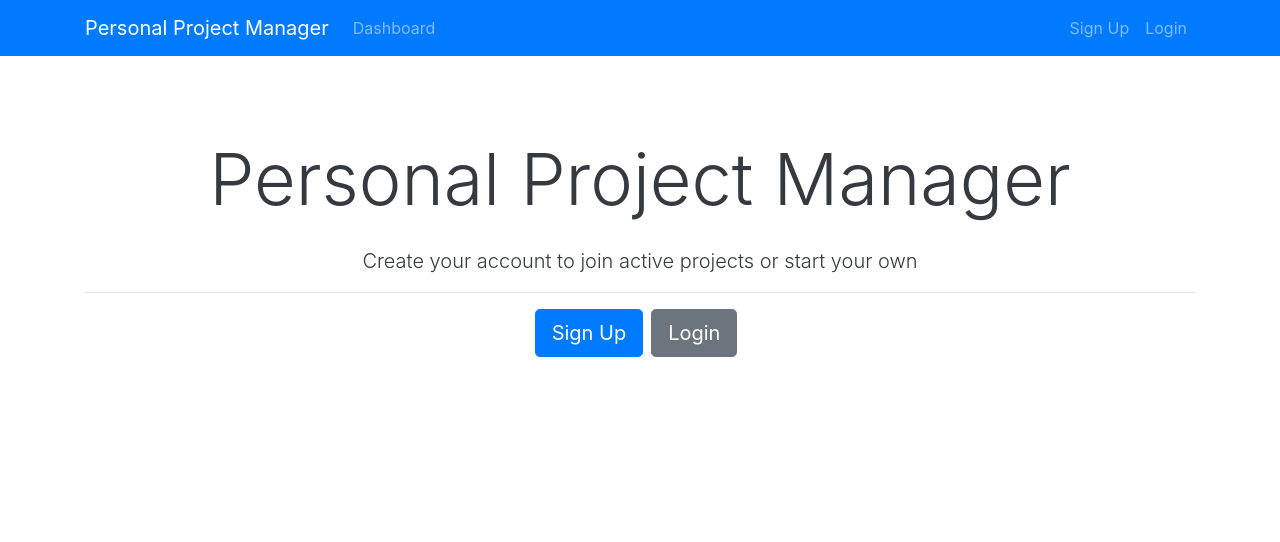
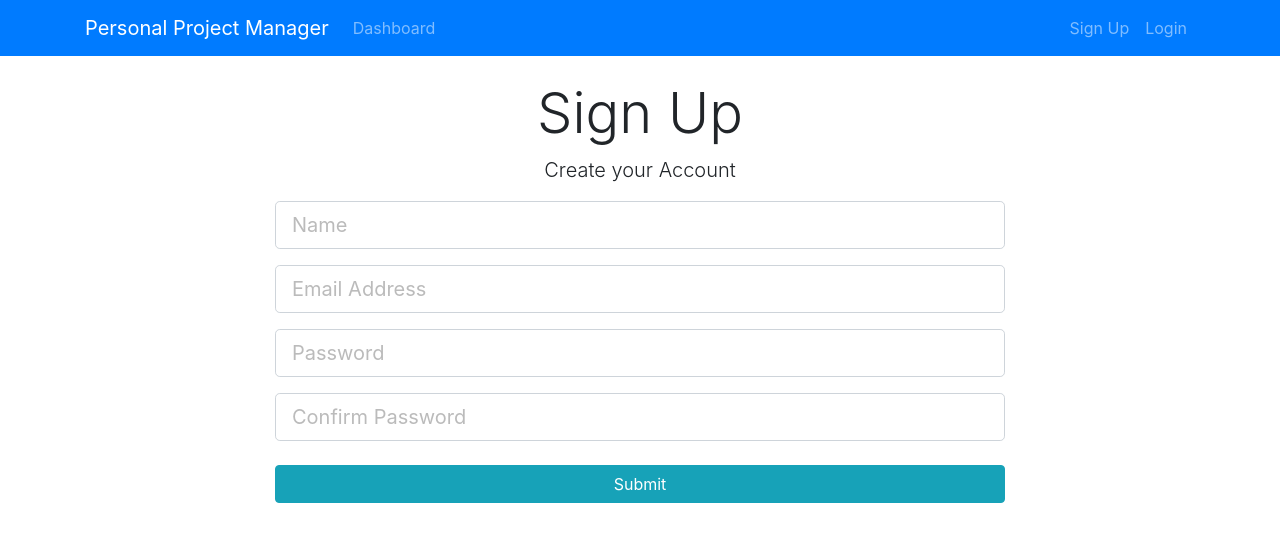
Before and after one commit to draganbjedov/project-manager-spring-react, a React (Create React App) app in the folder project-manager-react/: page /register in a window 1280 px wide. Shown: the top 542 px of the page. Built offline with nearby package versions, Linux system fonts and the light colour scheme.

Commit message:
Register and Login layout

```diff
--- a/project-manager-react/src/App.js
+++ b/project-manager-react/src/App.js
@@ -7,6 +7,8 @@ import ProjectBoard from "./components/project_board/ProjectBoard";
 import CreateTask from "./components/project_board/task/CreateTask";
 import UpdateTask from "./components/project_board/task/UpdateTask";
 import Landing from "./components/layout/Landing";
+import Register from "./components/users/Register";
+import Login from "./components/users/Login";
 
 import store from "./store";
 
@@ -22,15 +24,21 @@ function App() {
       <Router>
         <div className="App">
           <Header />
-
-          <Route path="/" component={Landing} />
-
-          <Route path="/dashboard" component={Dashboard} />
-          <Route path="/create-project" component={CreateProject} />
-          <Route path="/update-project/:id" component={UpdateProject} />
-          <Route path="/board/:id" component={ProjectBoard} />
-          <Route path="/create-task/:id" component={CreateTask} />
-          <Route path="/update-task/:proj_id/:task_id" component={UpdateTask} />
+          {
+            //Public Routes
+          }
+          <Route exact path="/" component={Landing} />
+          <Route exact path="/register" component={Register} />
+          <Route exact path="/login" component={Login} />
+          {
+            //Private Routes
+          }
+          <Route exact path="/dashboard" component={Dashboard} />
+          <Route exact path="/create-project" component={CreateProject} />
+          <Route exact path="/update-project/:id" component={UpdateProject} />
+          <Route exact path="/board/:id" component={ProjectBoard} />
+          <Route exact path="/create-task/:id" component={CreateTask} />
+          <Route exact path="/update-task/:proj_id/:task_id" component={UpdateTask} />
         </div>
       </Router>
     </Provider>
--- a/project-manager-react/src/components/layout/Header.js
+++ b/project-manager-react/src/components/layout/Header.js
@@ -1,13 +1,14 @@
 import React, { Component } from "react";
+import { Link } from "react-router-dom";
 
 class Header extends Component {
   render() {
     return (
       <nav className="navbar navbar-expand-sm navbar-dark bg-primary mb-4">
         <div className="container">
-          <a className="navbar-brand" href="/dashboard">
+          <Link className="navbar-brand" to="/">
             Personal Project Manager
-          </a>
+          </Link>
           <button
             className="navbar-toggler"
             type="button"
@@ -20,22 +21,22 @@ class Header extends Component {
           <div className="collapse navbar-collapse" id="mobile-nav">
             <ul className="navbar-nav mr-auto">
               <li className="nav-item">
-                <a className="nav-link" href="/dashboard">
+                <Link className="nav-link" to="/dashboard">
                   Dashboard
-                </a>
+                </Link>
               </li>
             </ul>
 
             <ul className="navbar-nav ml-auto">
               <li className="nav-item">
-                <a className="nav-link " href="/register">
+                <Link className="nav-link " to="/register">
                   Sign Up
-                </a>
+                </Link>
               </li>
               <li className="nav-item">
-                <a className="nav-link" href="/login">
+                <Link className="nav-link" to="/login">
                   Login
-                </a>
+                </Link>
               </li>
             </ul>
           </div>
--- a/project-manager-react/src/components/layout/Landing.js
+++ b/project-manager-react/src/components/layout/Landing.js
@@ -1,4 +1,5 @@
 import React, { Component } from "react";
+import { Link } from "react-router-dom";
 
 class Landing extends Component {
   render() {
@@ -11,12 +12,12 @@ class Landing extends Component {
                 <h1 className="display-3 mb-4">Personal Project Manager</h1>
                 <p className="lead">Create your account to join active projects or start your own</p>
                 <hr />
-                <a href="/register" className="btn btn-lg btn-primary mr-2">
+                <Link to="/register" className="btn btn-lg btn-primary mr-2">
                   Sign Up
-                </a>
-                <a href="/login" className="btn btn-lg btn-secondary mr-2">
+                </Link>
+                <Link to="/login" className="btn btn-lg btn-secondary mr-2">
                   Login
-                </a>
+                </Link>
               </div>
             </div>
           </div>
--- /dev/null
+++ b/project-manager-react/src/components/users/Login.js
@@ -0,0 +1,28 @@
+import React, { Component } from "react";
+
+class Login extends Component {
+  render() {
+    return (
+      <div className="login">
+        <div className="container">
+          <div className="row">
+            <div className="col-md-8 m-auto">
+              <h1 className="display-4 text-center">Log In</h1>
+              <form action="dashboard.html">
+                <div className="form-group">
+                  <input type="email" className="form-control form-control-lg" placeholder="Email Address" name="email" />
+                </div>
+                <div className="form-group">
+                  <input type="password" className="form-control form-control-lg" placeholder="Password" name="password" />
+                </div>
+                <input type="submit" className="btn btn-info btn-block mt-4" />
+              </form>
+            </div>
+          </div>
+        </div>
+      </div>
+    );
+  }
+}
+
+export default Login;
--- /dev/null
+++ b/project-manager-react/src/components/users/Register.js
@@ -0,0 +1,40 @@
+import React, { Component } from "react";
+
+class Register extends Component {
+  render() {
+    return (
+      <div className="register">
+        <div className="container">
+          <div className="row">
+            <div className="col-md-8 m-auto">
+              <h1 className="display-4 text-center">Sign Up</h1>
+              <p className="lead text-center">Create your Account</p>
+              <form action="create-profile.html">
+                <div className="form-group">
+                  <input type="text" className="form-control form-control-lg" placeholder="Name" name="name" required />
+                </div>
+                <div className="form-group">
+                  <input type="email" className="form-control form-control-lg" placeholder="Email Address" name="email" />
+                </div>
+                <div className="form-group">
+                  <input type="password" className="form-control form-control-lg" placeholder="Password" name="password" />
+                </div>
+                <div className="form-group">
+                  <input
+                    type="password"
+                    className="form-control form-control-lg"
+                    placeholder="Confirm Password"
+                    name="password2"
+                  />
+                </div>
+                <input type="submit" className="btn btn-info btn-block mt-4" />
+              </form>
+            </div>
+          </div>
+        </div>
+      </div>
+    );
+  }
+}
+
+export default Register;
```
